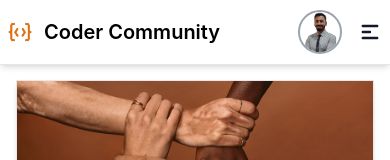
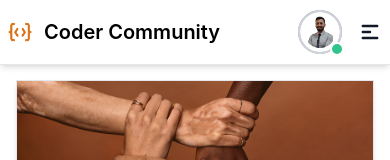
Before and after one commit to vikasrohra/community, a React (Create React App) app: page / in a window 390 px wide. Shown: the top 160 px of the page. Built offline with nearby package versions, Linux system fonts and the light colour scheme.

Commit message:
Increased Modal opacity and added online status in md devices and below

```diff
--- a/src/Components/Header.js
+++ b/src/Components/Header.js
@@ -92,7 +92,8 @@ const Header = (props) => {
                             arrowIcon={false}
                             floatingArrow={false}
                             inline={true}
-                            label={<Avatar alt="User settings" img={require('../Assets/Images/owner.png')} rounded={true} />}
+                            label={<Avatar alt="User settings" img={require('../Assets/Images/owner.png')} rounded={true} status="online"
+                            statusPosition="bottom-right" bordered={true} />}
                         >
                             <Dropdown.Header>
                                 <span className="block text-sm">
--- a/src/Components/RightSectionDrawer.js
+++ b/src/Components/RightSectionDrawer.js
@@ -10,10 +10,10 @@ const RightSectionDrawer = (props) => {
 
     return (
         <>
-            {showRightSectionDrawer && <div className="lg:hidden cursor-pointer fixed top-4 left-4 z-50">
+            {showRightSectionDrawer && <div className="lg:hidden cursor-pointer fixed top-4 left-4 z-[70]">
                 <svg className="w-8 h-8 text-gray-700 dark:text-white" fill="none" stroke="currentColor" viewBox="0 0 24 24" xmlns="http://www.w3.org/2000/svg" onClick={() => closeRightSectionDrawer(false)}><path strokeLinecap="round" strokeLinejoin="round" strokeWidth={2} d="M10 14l2-2m0 0l2-2m-2 2l-2-2m2 2l2 2m7-2a9 9 0 11-18 0 9 9 0 0118 0z" /></svg>
             </div>}
-            <div className={`lg:hidden md:w-[50vw] w-[90vw] h-screen fixed top-0 left-0 z-40 top-0 p-4 overflow-y-auto bg-white dark:bg-gray-800 ${showRightSectionDrawer ? '-translate-x-0' : '-translate-x-full'} ease-in-out duration-500 opacity-100`}>
+            <div className={`lg:hidden md:w-[50vw] w-[90vw] h-screen fixed top-0 left-0 z-[60] top-0 p-4 overflow-y-auto bg-white dark:bg-gray-800 ${showRightSectionDrawer ? '-translate-x-0' : '-translate-x-full'} ease-in-out duration-500 opacity-100`}>
                 <div className="mt-12">
                     <CommunityOwner />
                     <TopContributors />
```
